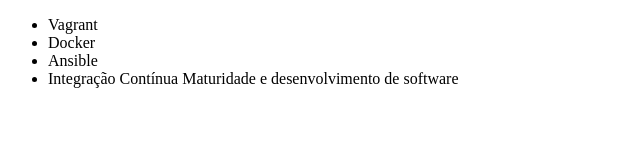
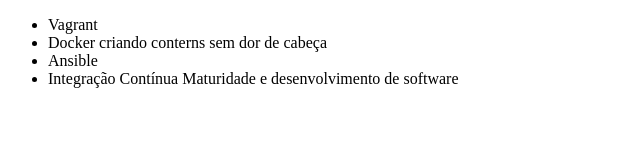
Before and after one commit to diegoragah/alura-git, a plain HTML site: page index.html in a window 1280 px wide. Shown: the whole page, without its empty margins (0-640 px from the left). Drawn offline with Linux system fonts and the light colour scheme.

Commit message:
Corringo nome do curso de docker

```diff
--- a/index.html
+++ b/index.html
@@ -7,7 +7,7 @@
 <body>
     <ul>
         <li>Vagrant</li>
-        <li>Docker</li>
+        <li>Docker criando conterns sem dor de cabeça</li>
         <li>Ansible</li>
         <li>Integração Contínua Maturidade e desenvolvimento de software</li>
     </ul>
```
